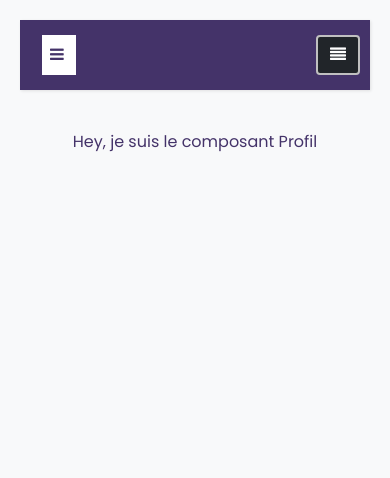
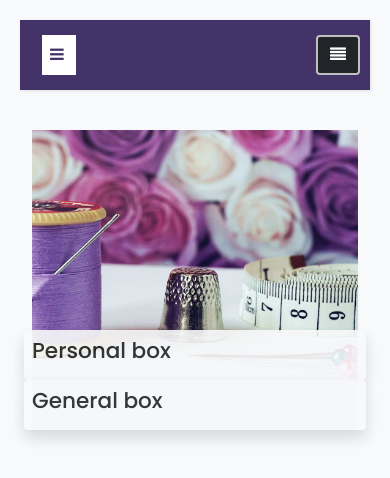
Before and after one commit to main-c/mon-atelier, a React (Create React App) app in the folder src/frontend/mon_atelier/: page /dashboard_profil in a window 390 px wide. Shown: the top 478 px of the page. Built offline with nearby package versions, Linux system fonts and the light colour scheme.

Commit message:
begin of profil page and responsive dashboard

```diff
--- a/src/frontend/mon_atelier/src/dashboard/Profil.js
+++ b/src/frontend/mon_atelier/src/dashboard/Profil.js
@@ -1,13 +1,31 @@
 import React from 'react';
 import Layout from './Layout.js';
+import './profil.css';
 
 
 function Profil(){
 
 	const profil = (
 
-		<div className="container-fluid">
-			<p className="text-center text-violet">Hey, je suis le composant Profil</p>
+		<div className="profil_container">
+
+			<div className="container-fluid bg_brofil px-0"></div>
+
+			<div className="row justify-content-around">
+				<div className="col-lg-4 p-2 bg-light rounded shadow">
+					<h4>Personal box</h4>
+
+					{/* code des informations personelles du propriétaire de l'atelier */}
+
+				</div>
+				<div className="col-lg-6 p-2 bg-light rounded shadow">
+					<h4>General box</h4>
+
+				{/* code des informations propres à l'atelier */}
+
+				</div>
+			</div>
+
 		</div>
 
 	);
--- /dev/null
+++ b/src/frontend/mon_atelier/src/dashboard/profil.css
@@ -0,0 +1,11 @@
+.bg_brofil{
+	background-image: url(../../public/images/bg_profil.jpg);
+	height: 300px;
+	background-size: cover;
+	background-position: center;
+}
+
+.profil_container .row{
+	margin-top: -100px;
+	opacity: .9;
+}
```
Also changed, not shown: src/frontend/mon_atelier/public/images/bg_profil.jpg (added).
